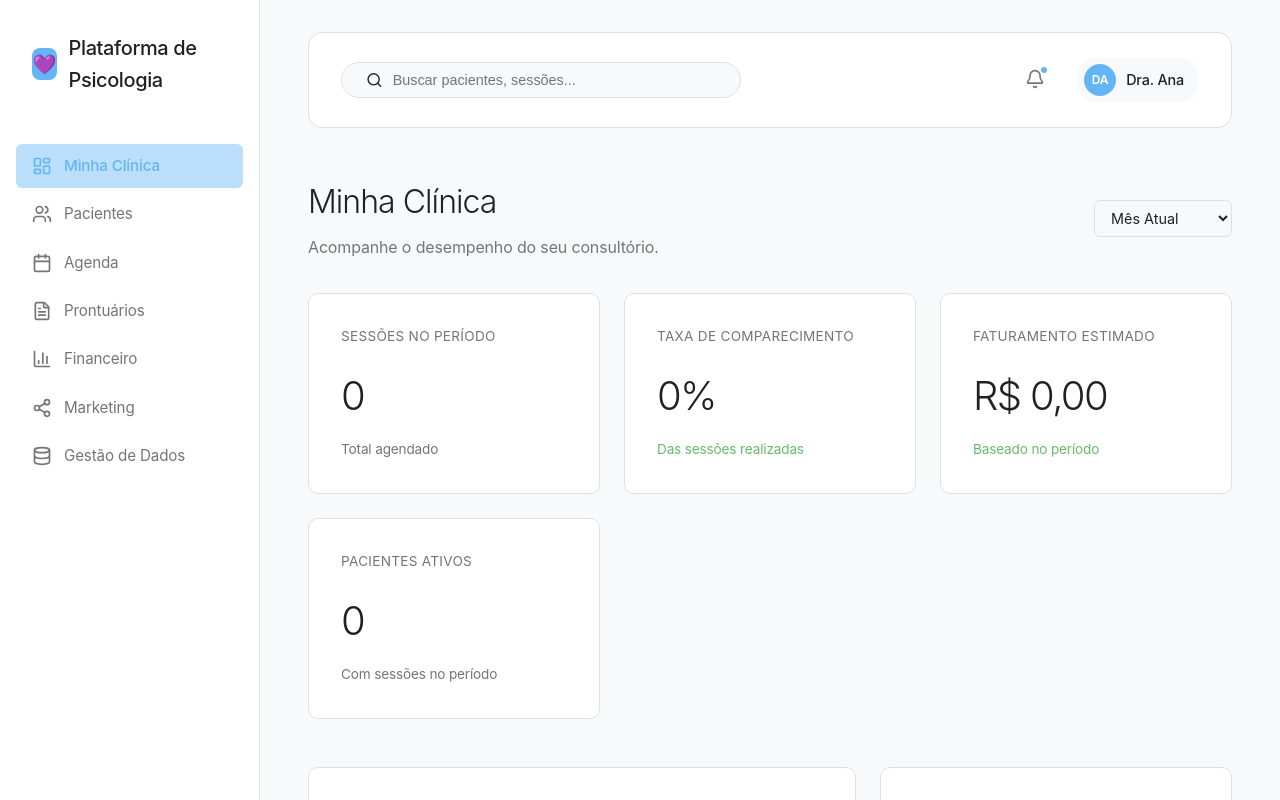
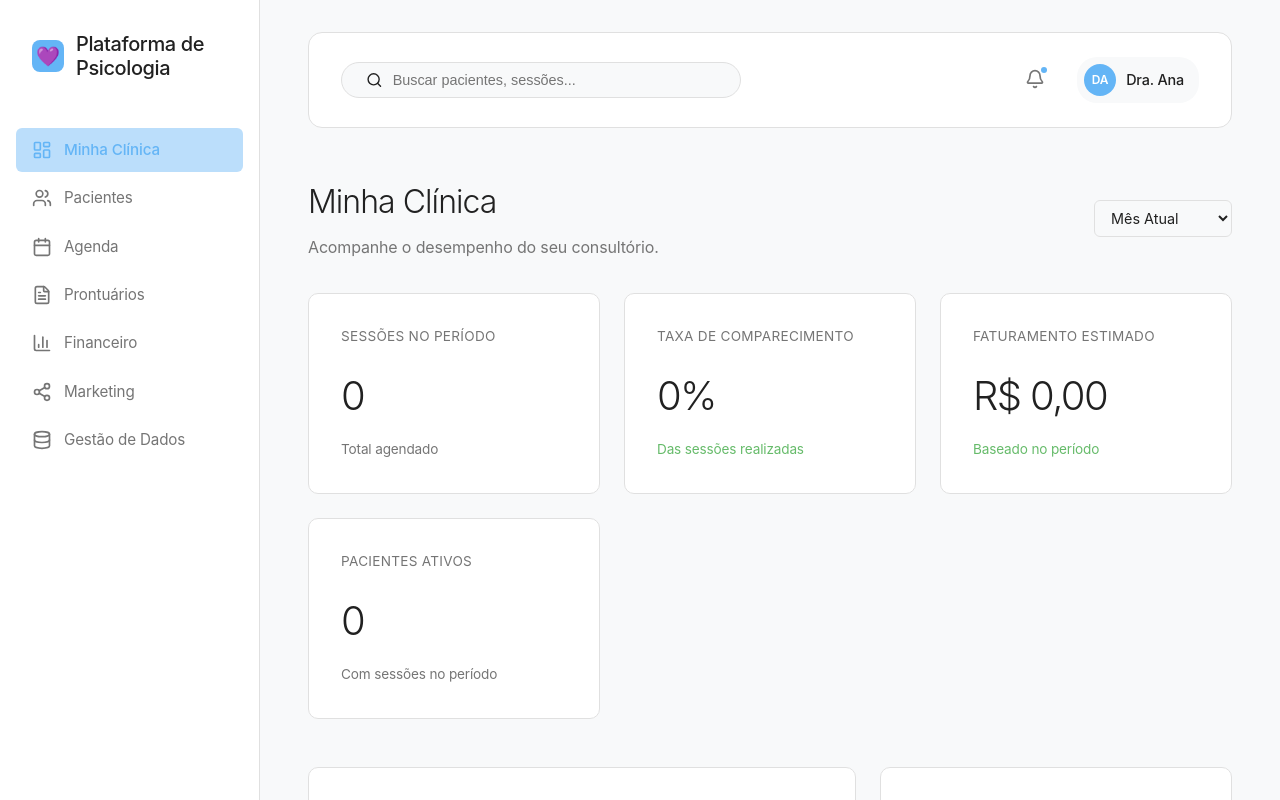
Before and after one commit to Leoomk/Plataforma-de-psicologia, a React (Vite) app: page / in a window 1280 px wide. Shown: the top 800 px of the page. Built offline with nearby package versions, Linux system fonts and the light colour scheme.

Commit message:
fix: restore sidebar title layout and wrapping

```diff
--- a/src/App.css
+++ b/src/App.css
@@ -39,6 +39,7 @@
   font-size: 1.25rem;
   font-weight: 500;
   letter-spacing: -0.02em;
+  line-height: 1.2;
   color: var(--text-main);
 }
 
--- a/src/App.jsx
+++ b/src/App.jsx
@@ -661,7 +661,7 @@ Conclusão: implicações práticas bem delimitadas e sugestões objetivas para
       <aside className="sidebar glass-effect">
         <div className="sidebar-logo">
           <div className="logo-icon">💜</div>
-          <h2>Plataforma de Psicologia</h2>
+          <h2>Plataforma de<br />Psicologia</h2>
         </div>
 
         <nav className="sidebar-nav">
```
